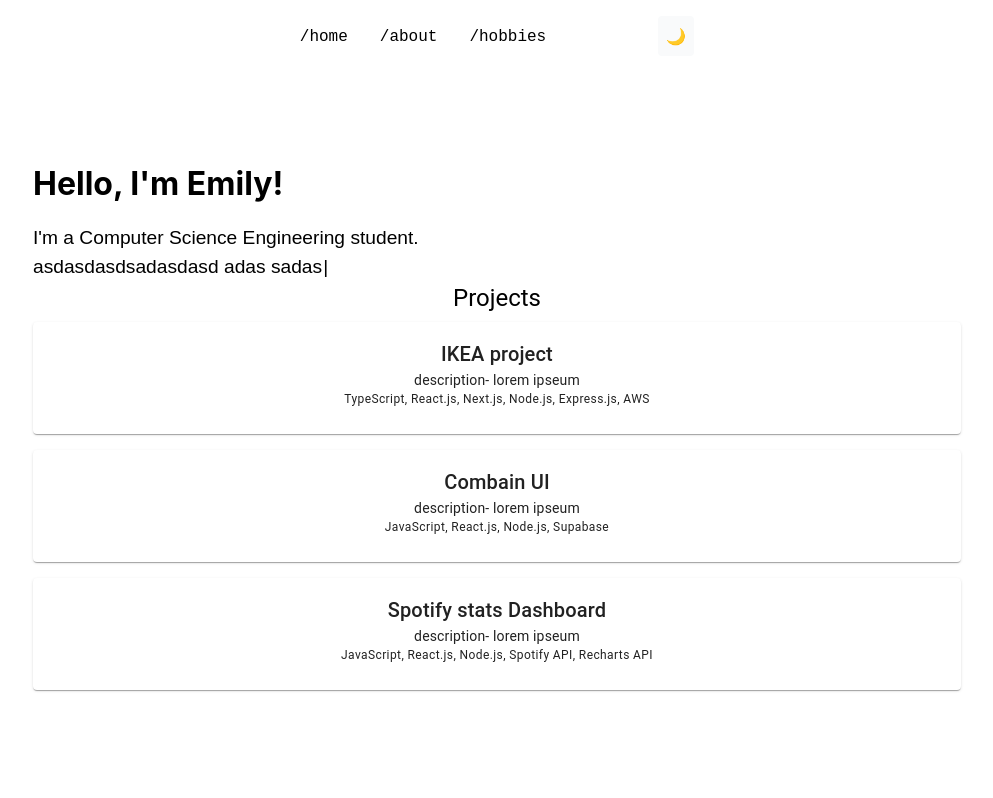
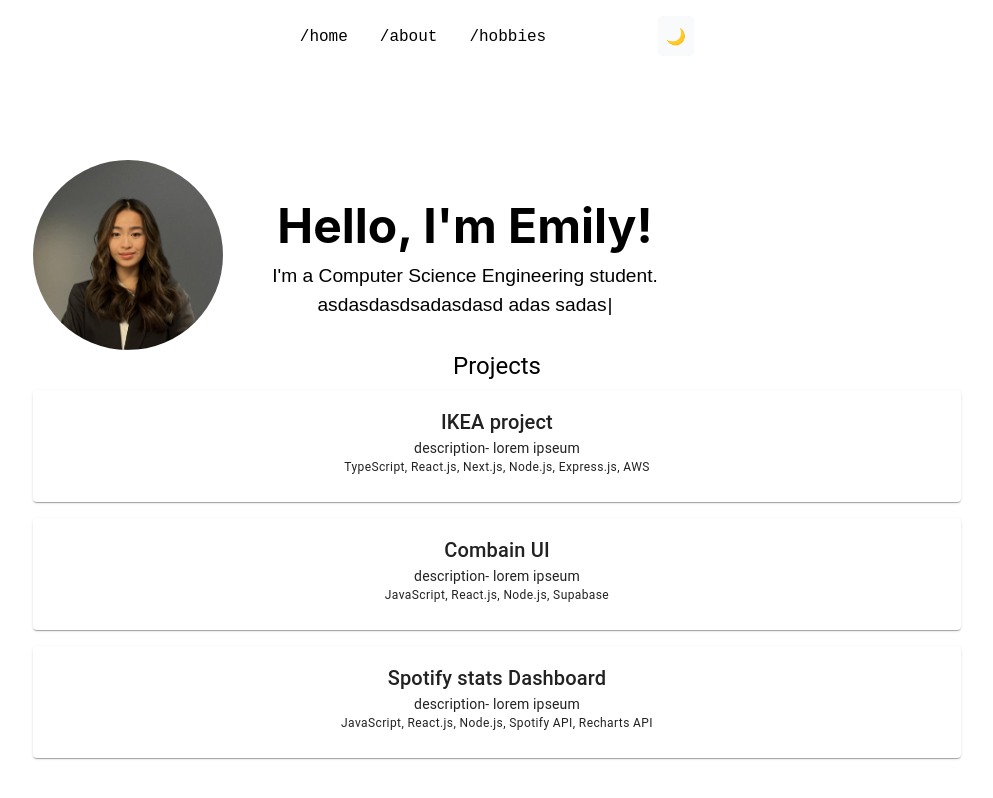
Before and after one commit to hahaem1ly/emily-personal-site, a React (Vite) app: page / in a window 1280 px wide. Shown: the top 798 px of the page, without its empty margins (143-1136 px from the left). Built offline with nearby package versions, Linux system fonts and the light colour scheme; some icons are missing; the HTML template or start-up script is replaced by a standard one.

Commit message:
intro web repsosnsivenessW !

```diff
--- a/src/components/Intro.jsx
+++ b/src/components/Intro.jsx
@@ -1,11 +1,18 @@
 import "../styles/Intro.css";
 import Typewriter from "typewriter-effect";
 import { motion } from "framer-motion";
+import { Avatar } from "@mui/material";
 
 export default function Intro() {
     return (
+        <div className="intro-container">
+            <Avatar
+                alt="Emily"
+                src="src/profile.jpeg"
+                sx={{ width: 190, height: 190 }}
+            />
+
             <div>
-            <div className="intro-container">
                 <motion.div
                     className="intro-title"
                     initial={{ opacity: 0, y: 20 }}
@@ -14,7 +21,6 @@ export default function Intro() {
                 >
                     Hello, I'm Emily!
                 </motion.div>
-            </div>
 
                 <div className="intro-typewriter">
                     <Typewriter
@@ -32,5 +38,7 @@ export default function Intro() {
                     />
                 </div>
             </div>
+        </div>
+
     );
 }
--- a/src/styles/Intro.css
+++ b/src/styles/Intro.css
@@ -1,10 +1,15 @@
-.intro-container{
+.intro-container {
+    display: flex;
+    align-items: center;
+    gap: 2rem;
     text-align: left;
     margin-top: 4rem;
     font-size: 2rem;
-    font-weight: bold;
     font-family: 'Inter', sans-serif;
+    flex-direction: column;
+
 }
+
 
 .intro-typewriter .Typewriter{
     font-family: 'Space Grotesk', sans-serif;
@@ -16,3 +21,25 @@
     max-width: 420px;
     width: fit-content;
 }
+.intro-title {
+    font-weight: bolder;
+    font-size: 3rem;
+    text-align: left;
+  }
+
+
+@media (min-width: 768px) {
+    .intro-container {
+      flex-direction: row;
+      align-items: center;
+    }
+    .intro-title {
+        text-align: center;
+      }
+
+      .intro-typewriter .Typewriter {
+        text-align: center;
+        margin: 0 auto;
+      }
+
+  }
```
Also changed, not shown: src/profile.jpeg (added). Lines whose indentation alone changed are shown as unchanged.
